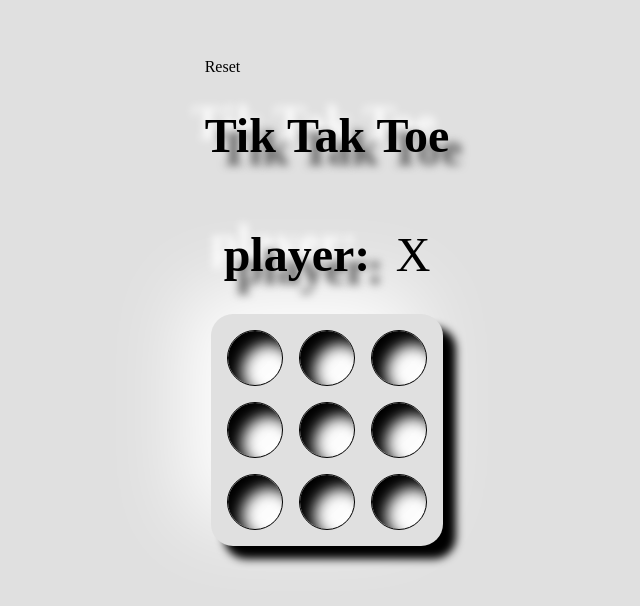
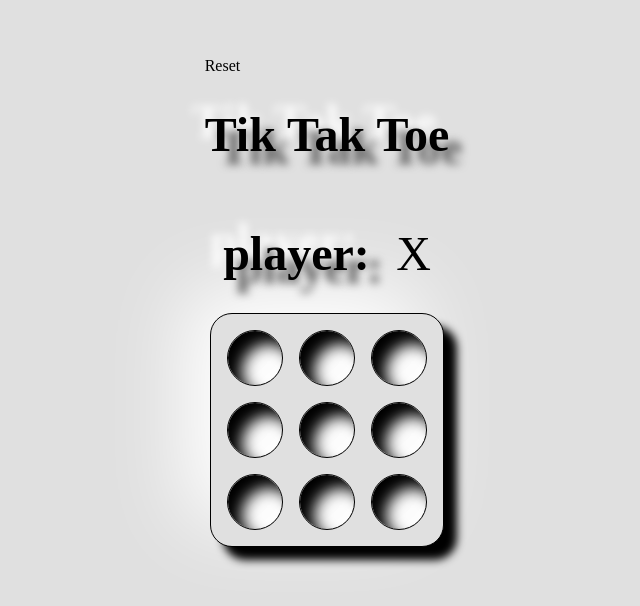
Before and after one commit to project-LKH/project-LKH.github.io, a plain HTML site: page tiktaktoe.html in a window 1280 px wide. Shown: the part 106-712 px from the top of the page, without its empty margins (321-961 px from the left). Drawn offline with Linux system fonts and the dark colour scheme.

Commit message:
prevented zooming

```diff
--- a/tiktaktoe.html
+++ b/tiktaktoe.html
@@ -1,7 +1,7 @@
 <!DOCTYPE html>
 <html>
   <head>
-    <meta name="viewport" content="width=device-width, initial-scale=1.0">
+    <meta name="viewport" content="width=device-width, initial-scale=1.0" user-scalable="no">
     <title>tik tak toe</title>
     <link href="./tiktaktoestyle.css" rel="stylesheet" />
   </head>
--- a/tiktaktoestyle.css
+++ b/tiktaktoestyle.css
@@ -79,7 +79,7 @@ h1 {
     font-size: 300%;
   }
   .board {
-    /* border-radius: 25px; */
+    border:.1px solid black;
     width: 200px;
     height: 200px;
     background-color: #e0e0e0;
```
Also changed, not shown: index.html (+1 -1 lines).
